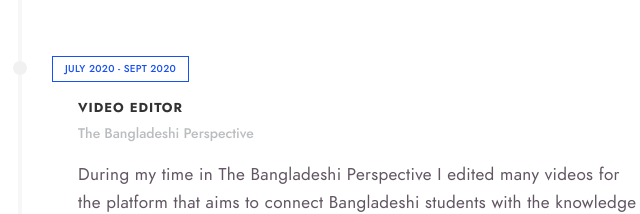
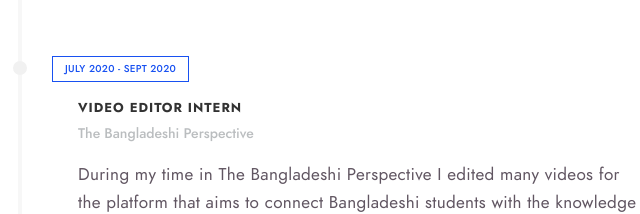
Before and after one commit to KhanHati/Portfolio, a plain HTML site: page resume.html in a window 1280 px wide. Shown: the part 2492-2706 px from the top of the page, 58-698 px from the left. Drawn offline with Linux system fonts and the light colour scheme.

Commit message:
Update resume.html

```diff
--- a/resume.html
+++ b/resume.html
@@ -257,7 +257,7 @@
 
                                                 <div class="event">
                                                     <h3>July 2020 - Sept 2020</h3>
-                                                    <h4>Video Editor</h4>
+                                                    <h4>Video Editor Intern</h4>
                                                     <h5>The Bangladeshi Perspective</h5>
                                                     <p>During my time in The Bangladeshi Perspective I edited many videos for the platform that aims to connect Bangladeshi students with the knowledge and mentoring of amazing Bangladeshis around the world.</p>
                                                 </div>
```
